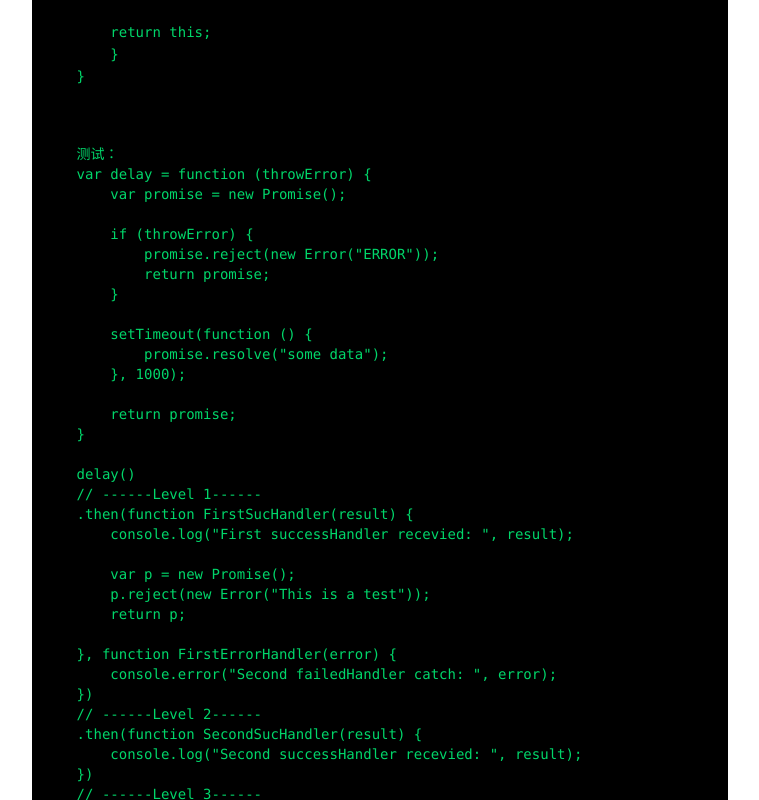
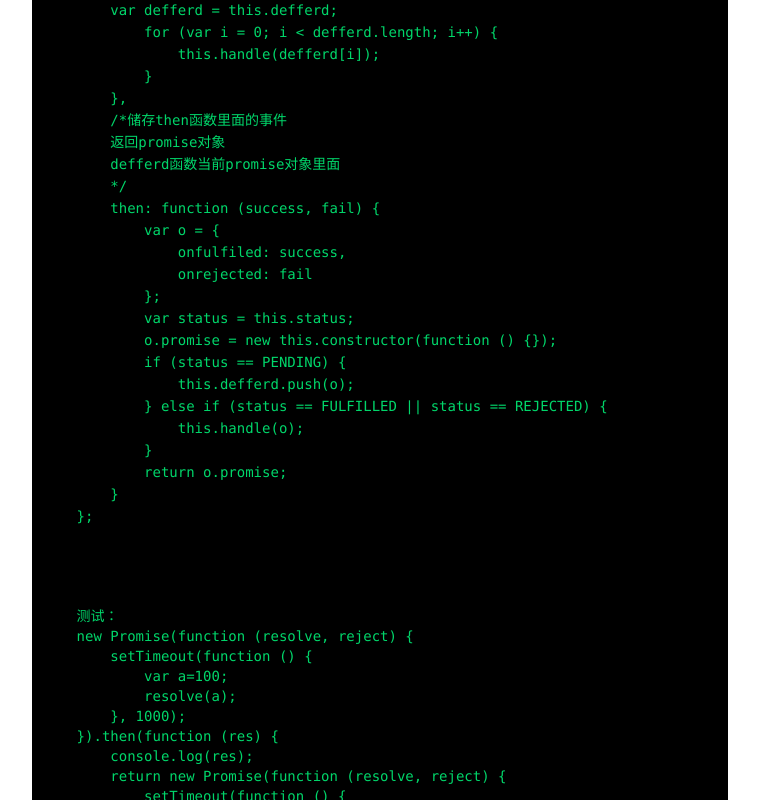
Before and after one commit to Mohannnnn/MoHan, a website: page public/html/blogs/jsPromise.html in a window 1280 px wide. Shown: the part 2000-2800 px from the top of the page, without its empty margins (260-1019 px from the left). Drawn offline with Linux system fonts and the light colour scheme; no server answers.

Commit message:
完善jsPromise异步操作的博客

```diff
--- a/public/html/blogs/jsPromise.html
+++ b/public/html/blogs/jsPromise.html
@@ -34,7 +34,7 @@
                 使得我们在下次调用的时候能够使用它其中的then方法，then方法也会返回自身的promise对象以供下次调用
             </p>
             <p>
-                ES6实现了promise,但是这里可以原生实现它，详情请看<a href="http://qingbob.com/promise-a-misunderstanding-and-practical/" target="_blank">Promise/A+</a>
+                ES6实现了promise,但是这里可以原生实现它，详情请看<a href="https://segmentfault.com/a/1190000006103601" target="_blank">ES6 源码实现Promise</a>
             </p>
         </div>
 
@@ -43,130 +43,136 @@
             <p>.js代码</p>
             <pre class="precode">
                 <code>
-    var callbacks = [];
-
-    function Promise() {
-        this.isPromise = true;
+    /*
+    我们要满足状态只能三种状态：PENDING,FULFILLED,REJECTED三种状态，且状态只能由PENDING=>FULFILLED,或者PENDING=>REJECTED
+    */
+    var PENDING = 0;
+    var FULFILLED = 1;
+    var REJECTED = 2;
+    /*
+    value状态为执行成功事件的入参，deferreds保存着状态改变之后的需要处理的函数以及promise子节点，构造函数里面应该包含这三个属性的初始化
+    */
+    function Promise(callback) {
+        this.status = PENDING;
+        this.value = null;
+        this.defferd = [];
+        setTimeout(callback.bind(this, this.resolve.bind(this), this.reject.bind(this)), 0);
     }
 
     Promise.prototype = {
+        constructor: Promise,
+
+        //触发改变promise状态到FULFILLED
         resolve: function (result) {
-            this.complete("resolve", result);
+            this.status = FULFILLED;
+            this.value = result;
+            this.done();
         },
-
-    reject: function (result) {
-        var _this = this;
-        setTimeout(function () {
-            _this.complete("reject", result);
-        });
+        //触发改变promise状态到REJECTED
+        reject: function (error) {
+            this.status = REJECTED;
+            this.value = error;
         },
-
-    executeInLoop: function (promise,result) {
-    // 如果队列里还有函数 并且（ 要么 没有返回一个值 或者 （有返回值但不是promise类型））
-        if ((promise && !promise.isPromise || !promise) && callbacks.length) {
-
-            var callback = this.getCallbackByType("resolve");
-
-            if (callback) {
-                var promise = callback(promise? promise: result);
-                this.executeInLoop(promise, promise? promise: result);
+        //处理defferd
+        handle: function (fn) {
+            if (!fn) {
+            return;
+            }
+            var value = this.value;
+            var t = this.status;
+            var p;
+            if (t == PENDING) {
+                this.defferd.push(fn);
+            } else {
+                if (t == FULFILLED && typeof fn.onfulfiled == 'function') {
+                    p = fn.onfulfiled(value);
+                }
+                if (t == REJECTED && typeof fn.onrejected == 'function') {
+                    p = fn.onrejected(value);
+                }
+                var promise = fn.promise;
+                if (promise) {
+                    if (p && p.constructor == Promise) {
+                        p.defferd = promise.defferd;
+                    } else {
+                        p = this;
+                        p.defferd = promise.defferd;
+                        this.done();
+                    }
                 }
             }
         },
-
-    getCallbackByType: function (type) {
-        if (callbacks.length) {
-
-        var callback = callbacks.shift()[type];
-
-        while (!callback) {
-            callback = callbacks.shift()[type];
+        //触发promise defferd里面需要执行的函数
+        done: function () {
+            var status = this.status;
+            if (status == PENDING) {
+            return;
         }
-
-    }
-
-        return callback;
-    },
-
-    complete: function (type, result) {
-
-        var callback = this.getCallbackByType(type);
-
-        if (callback) {
-            var promise = callback(result);
-        /*
-        1. 有返回值，promise类型
-        2. 有返回值，其他类型
-        3. 无返回值
-        */
-            this.executeInLoop(promise, promise? promise: result);
+        var defferd = this.defferd;
+            for (var i = 0; i < defferd.length; i++) {
+                this.handle(defferd[i]);
             }
         },
+        /*储存then函数里面的事件
+        返回promise对象
+        defferd函数当前promise对象里面
+        */
+        then: function (success, fail) {
+            var o = {
+                onfulfiled: success,
+                onrejected: fail
+            };
+            var status = this.status;
+            o.promise = new this.constructor(function () {});
+            if (status == PENDING) {
+                this.defferd.push(o);
+            } else if (status == FULFILLED || status == REJECTED) {
+                this.handle(o);
+            }
+            return o.promise;
+        }
+    };
 
-    then: function (successHandler, failedHandler) {
-        callbacks.push({
-            resolve: successHandler,
-            reject: failedHandler
-        });
-
-        return this;
-        }
-    }
     <p>
     测试：
-    var delay = function (throwError) {
-        var promise = new Promise();
-
-        if (throwError) {
-            promise.reject(new Error("ERROR"));
-            return promise;
-        }
-
+    new Promise(function (resolve, reject) {
         setTimeout(function () {
-            promise.resolve("some data");
+            var a=100;
+            resolve(a);
         }, 1000);
-
-        return promise;
-    }
-
-    delay()
-    // ------Level 1------
-    .then(function FirstSucHandler(result) {
-        console.log("First successHandler recevied: ", result);
-
-        var p = new Promise();
-        p.reject(new Error("This is a test"));
-        return p;
-
-    }, function FirstErrorHandler(error) {
-        console.error("Second failedHandler catch: ", error);
+    }).then(function (res) {
+        console.log(res);
+        return new Promise(function (resolve, reject) {
+            setTimeout(function () {
+                var b=200;
+                resolve(b);
+            }, 1000);
         })
-    // ------Level 2------
-    .then(function SecondSucHandler(result) {
-        console.log("Second successHandler recevied: ", result);
+    }).then(function (res) {
+        console.log(res);
+        return new Promise(function (resolve, reject) {
+            setTimeout(function () {
+                var c=300
+                resolve(c);
+            }, 1000);
         })
-    // ------Level 3------
-    .then(function ThirdSucHandler(result) {
-        console.log("Third successHandler recevied: ", result);
-    }, function ThirdErrorHandler(error) {
-        console.error("Third failedHandler catch: ", error);
-    })
-    // ------Level 4------
-    .then(function FourSucHandler(result) {
-        console.log("Fourth successHandler recevied: ", result);
+    }).then(function (res) {
+        console.log(res);
     })
 
 
     输出：
-    First successHandler recevied:  some data
-    Third failedHandler catch:  Error: This is a test(…)
-    Fourth successHandler recevied:  Error: This is a test(…)
+    100
+    200
+    300
     </p>
                 </code>
             </pre>
             <h5>说明：</h5>
             <p>
-
+                每个promise后面链一个对象该对象包含onfulfiled,onfulfiled,子promise三个属性.当父promise 状态改变完毕,
+                执行完相应的onfulfiled/onfulfiled的时候呢，拿到子promise,在等待这个子promise状态改变，在执行相应的onfulfiled/onfulfiled。
+                依次循环直到当前promise没有子promise。
             </p>
         </div>
 
```
Lines whose indentation alone changed are shown as unchanged.
